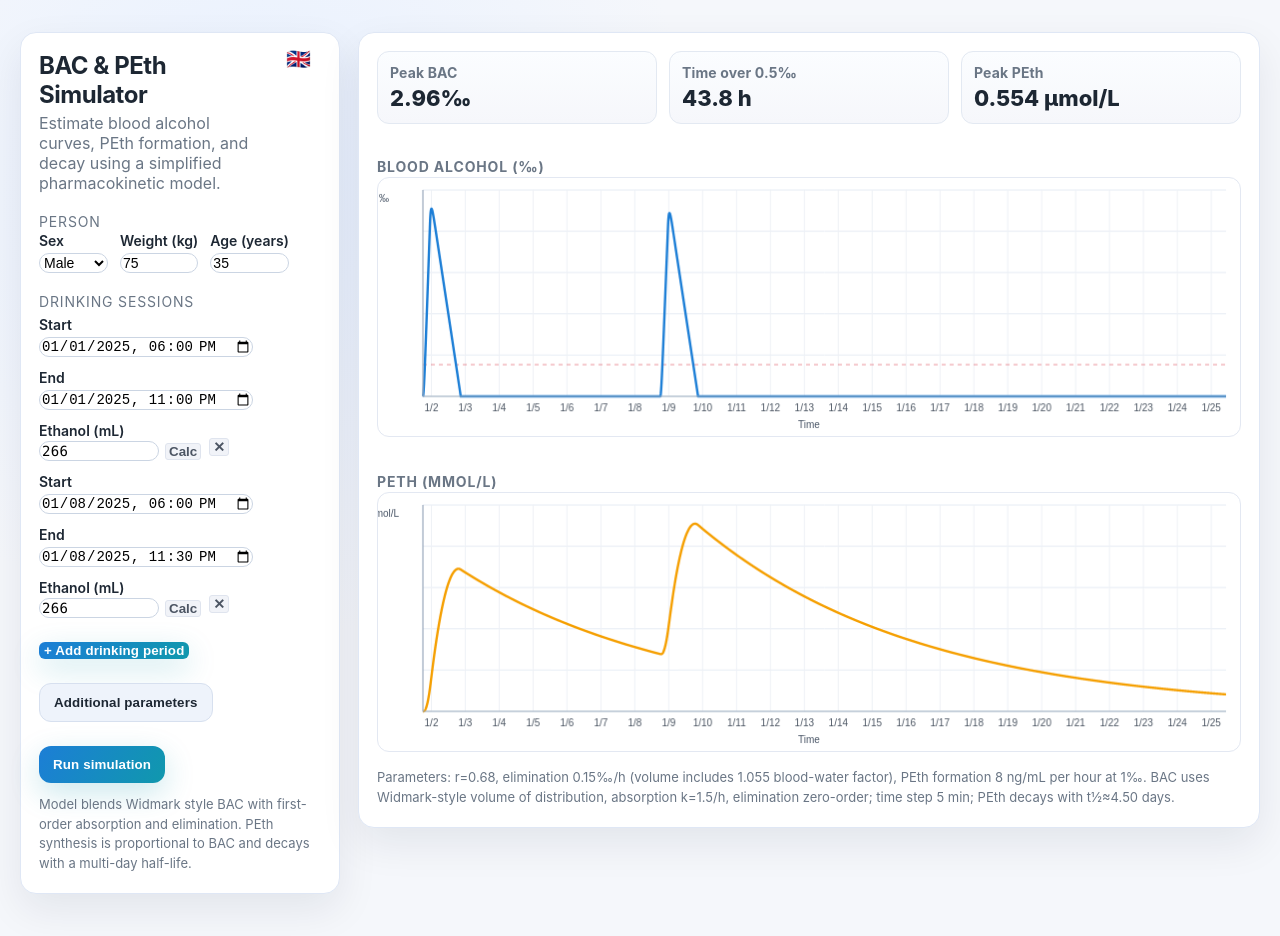
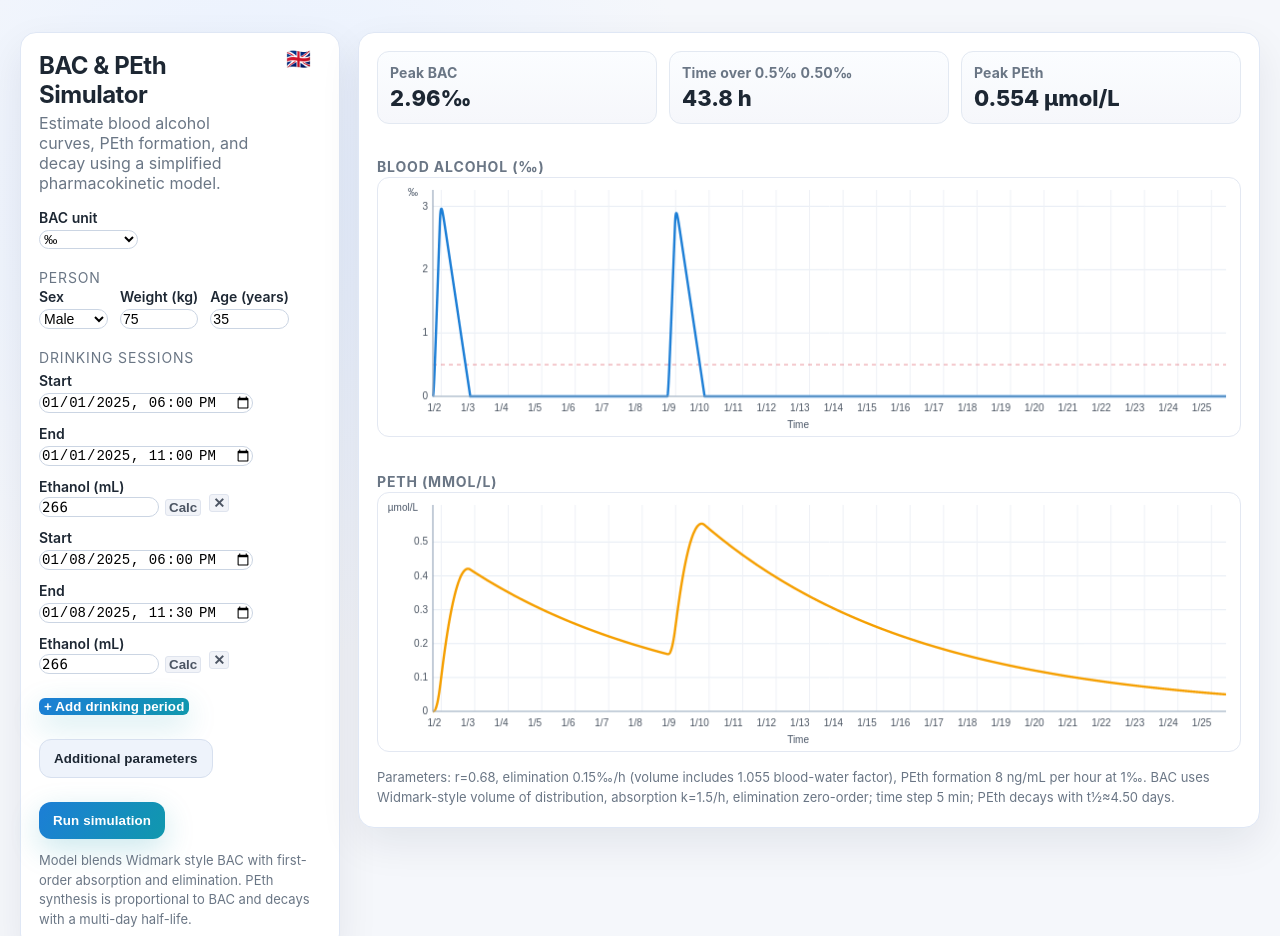
Before and after one commit to magi42/peth-sim, a website: page index.html in a window 1280 px wide. Shown: the top 936 px of the page. Drawn offline with Linux system fonts and the light colour scheme.

Commit message:
Added timestep setting, moved additional parameters to dialog, added permille labels

```diff
--- a/i18n.js
+++ b/i18n.js
@@ -33,6 +33,7 @@ const translations = {
     axisTime: 'Time',
     male: 'Male',
     female: 'Female',
+    bacUnit: 'BAC unit',
     modelNote: ({ r, elim, form, half, step }) => `Parameters: r=${r}, elimination ${elim}‰/h (volume includes 1.055 blood-water factor), PEth formation ${form} ng/mL per hour at 1‰. BAC uses Widmark-style volume of distribution, absorption k=1.5/h, elimination zero-order; time step ${step} min; PEth decays with t½≈${half} days.`,
     start: 'Start',
     end: 'End',
@@ -56,7 +57,7 @@ const translations = {
     paramsApply: 'Käytä',
     formNote: 'Malli yhdistää Widmark-tyylisen BAC:n, ensimmäisen asteen imeytymisen ja nolla-asteen eliminaation. PEth syntyy BAC:n suhteessa ja hajoaa usean päivän puoliintumisajalla.',
     statPeakBAC: 'Huippu-BAC',
-    statTimeOver: 'Aika yli 0,5‰ (yhteensä kaikki juomakerrat)',
+    statTimeOver: 'Aika (yhteensä kaikki juomakerrat) yli ',
     statPeakPEth: 'Huippu-PEth',
     chartBAC: 'Veren alkoholipitoisuus (‰)',
     chartPEth: 'PEth (µmol/L)',
@@ -70,6 +71,7 @@ const translations = {
     axisTime: 'Aika',
     male: 'Mies',
     female: 'Nainen',
+    bacUnit: 'Alkoholipitoisuuden yksikkö',
     modelNote: ({ r, elim, form, half, step }) => `Parametrit: r=${r}, eliminaatio ${elim}‰/h (sis. 1,055 verivesikerroin), PEth-synteesi ${form} ng/mL per tunti 1‰ BAC:ssa. BAC: Widmark-jakautumistilavuus, imeytyminen k=1,5/h, eliminaatio nolla-asteinen; aikasteppi ${step} min; PEth puoliintuu t½≈${half} päivässä.`,
     start: 'Alku',
     end: 'Loppu',
--- a/index.html
+++ b/index.html
@@ -22,6 +22,14 @@
           <span id="lang-flag" class="lang-flag">🇬🇧</span>
         </div>
       </div>
+      <div class="field-inline field">
+        <label for="bac-unit" id="bac-unit-label">BAC unit</label>
+        <select id="bac-unit">
+          <option value="permille">‰</option>
+          <option value="percent">% (g/100mL)</option>
+          <option value="mgL">mg/L</option>
+        </select>
+      </div>
       <form id="sim-form">
         <div class="section-title" id="person-title">Person</div>
         <div class="person-fields">
@@ -45,6 +53,7 @@
         <div class="section-title" id="sessions-title">Drinking sessions</div>
         <div id="sessions" class="sessions"></div>
         <button type="button" class="btn" id="add-session">+ Add drinking period</button>
+
         <div class="btn-row">
           <button type="button" class="btn ghost" id="more-params">Additional parameters</button>
           <button type="submit" class="btn" id="run-btn">Run simulation</button>
--- a/main.js
+++ b/main.js
@@ -10,6 +10,7 @@ const paramsForm = document.getElementById('params-form');
 const paramsClose = document.getElementById('params-close');
 const langSelect = document.getElementById('lang-select');
 const langFlag = document.getElementById('lang-flag');
+const bacUnitSelect = document.getElementById('bac-unit');
 let activeGramsInput = null;
 
 let currentLang = detectLang();
@@ -86,6 +87,10 @@ paramsForm.addEventListener('submit', (e) => {
 langSelect.addEventListener('change', () => {
   applyTranslations(langSelect.value);
 });
+bacUnitSelect.addEventListener('change', () => {
+  const result = lastResult || runSim(getParams());
+  render(result);
+});
 
 function toInputValue(date) {
   const pad = (n) => String(n).padStart(2, '0');
@@ -112,20 +117,26 @@ function render(result) {
   if (!result) return;
   lastResult = result;
   const t = translations[currentLang] || translations.en;
+  const unit = bacUnitSelect.value || 'permille';
   const { timeline } = result;
-  const peakBAC = Math.max(...timeline.map((t) => t.bac));
-  const timeOver = timeline.filter((t) => t.bac >= 0.5).length * 5; // minutes
+  const peakBACPermille = Math.max(...timeline.map((t) => t.bac));
+  const peakBAC = convertBac(peakBACPermille, unit);
+  const thresholdPermille = 0.5;
+  const thresholdConverted = convertBac(thresholdPermille, unit);
+  const timeOver = timeline.filter((t) => t.bac >= thresholdPermille).length * 5; // minutes
   const peakPEthUmol = Math.max(...timeline.map((t) => toUmolFn(t.pethNgMl)));
 
-  document.getElementById('peak-bac').textContent = `${peakBAC.toFixed(2)}‰`;
+  document.getElementById('peak-bac').textContent = formatBac(peakBAC, unit);
+  const thresholdLabel = formatBac(thresholdConverted, unit);
+  document.getElementById('time-over-label').textContent = `${t.statTimeOver} ${thresholdLabel}`;
   document.getElementById('time-over').textContent = `${(timeOver / 60).toFixed(1)} h`;
   document.getElementById('peak-peth').textContent = `${peakPEthUmol.toFixed(3)} µmol/L`;
 
-  const bacPoints = timeline.map((t) => ({ x: t.time, y: t.bac }));
+  const bacPoints = timeline.map((t) => ({ x: t.time, y: convertBac(t.bac, unit) }));
   const pethPoints = timeline.map((t) => ({ x: t.time, y: toUmolFn(t.pethNgMl) }));
 
-  const bacOptions = { color: '#1c7ed6', yLabel: '‰', warning: 0.5, valueFormatter: (v) => `${v.toFixed(3)}‰`, axisLabel: t.axisTime };
-  const pethOptions = { color: '#f59f00', yLabel: 'µmol/L', valueFormatter: (v) => `${v.toFixed(4)} µmol/L`, axisLabel: t.axisTime };
+  const bacOptions = { color: '#1c7ed6', yLabel: unitLabel(unit), warning: convertBac(0.5, unit), valueFormatter: (v) => formatBac(v, unit), axisLabel: t.axisTime, axisTick: 1.0};
+  const pethOptions = { color: '#f59f00', yLabel: 'µmol/L', valueFormatter: (v) => `${v.toFixed(4)} µmol/L`, axisLabel: t.axisTime, axisTick: 0.1 };
 
   drawChart(document.getElementById('bac-chart'), bacPoints, bacOptions);
   drawChart(document.getElementById('peth-chart'), pethPoints, pethOptions);
@@ -143,12 +154,12 @@ function render(result) {
   document.getElementById('model-note').textContent = note;
 }
 
-function drawChart(canvas, points, { color, yLabel, warning, valueFormatter, axisLabel }, highlight) {
+function drawChart(canvas, points, { color, yLabel, warning, valueFormatter, axisLabel, axisTick}, highlight) {
   const { ctx, w, h } = ensureCanvasSize(canvas);
   ctx.clearRect(0, 0, w, h);
   if (!points.length) return;
 
-  const padding = { l: 45, r: 14, t: 12, b: 40 };
+  const padding = { l: 55, r: 14, t: 12, b: 40 };
   const times = points.map((p) => p.x.getTime());
   const minT = Math.min(...times);
   const maxT = Math.max(...times);
@@ -159,7 +170,7 @@ function drawChart(canvas, points, { color, yLabel, warning, valueFormatter, axi
   const scaleX = (t) => padding.l + ((t - minT) / (maxT - minT || 1)) * (w - padding.l - padding.r);
   const scaleY = (v) => h - padding.b - ((v - minY) / (maxY - minY || 1)) * (h - padding.t - padding.b);
 
-  // day ticks at midnight boundaries
+  // Day ticks at midnight boundaries
   const midnightTicks = [];
   const firstMidnight = new Date(minT);
   firstMidnight.setHours(0, 0, 0, 0);
@@ -168,17 +179,21 @@ function drawChart(canvas, points, { color, yLabel, warning, valueFormatter, axi
     midnightTicks.push(t);
   }
 
-  // Grid
+  // Horizontal grid lines
   ctx.strokeStyle = '#e6ecf4';
   ctx.lineWidth = 1;
-  ctx.beginPath();
+  ctx.textAlign = 'right';
   const gridLines = 5;
   for (let i = 0; i <= gridLines; i++) {
-    const y = padding.t + (i / gridLines) * (h - padding.t - padding.b);
+    const tick = Math.trunc(i*axisTick*100)/100;
+    const y = scaleY(tick);
+    console.log(tick, y, padding.b, h, i);
+    ctx.beginPath();
     ctx.moveTo(padding.l, y);
     ctx.lineTo(w - padding.r, y);
+    ctx.stroke();
+    ctx.fillText(tick, 50, y+3);
   }
-  ctx.stroke();
 
   // Vertical midnight ticks
   if (midnightTicks.length) {
@@ -228,8 +243,8 @@ function drawChart(canvas, points, { color, yLabel, warning, valueFormatter, axi
   // Axis labels
   ctx.fillStyle = '#4a5667';
   ctx.font = '12px var(--sans)';
-  ctx.fillText(yLabel, 6, padding.t + 12);
-  ctx.textAlign = 'center';
+  ctx.fillText(yLabel, 40, padding.t + 6);
+  ctx.textAlign = 'right';
   ctx.fillText(axisLabel || 'Time', w / 2, h - 8);
 
   // Ticks on x
@@ -340,6 +355,7 @@ function enableHover(canvas, points, options) {
         nearest = points[i];
       }
     }
+    console.log(options);
     drawChart(canvas, points, options, {
       point: nearest,
       value: options.valueFormatter ? options.valueFormatter(nearest.y) : nearest.y.toFixed(2),
@@ -395,6 +411,7 @@ function applyTranslations(lang) {
   setText('title', t.title);
   setText('lead', t.lead);
   setText('lang-label', t.langLabel);
+  setText('bac-unit-label', t.bacUnit);
   setText('person-title', t.personTitle);
   setText('sex-label', t.sex);
   setText('weight-label', t.weight);
@@ -441,3 +458,21 @@ function detectLang() {
 
 applyTranslations(currentLang);
 render(runSim(getParams()));
+
+function convertBac(valuePermille, unit) {
+  if (unit === 'percent') return valuePermille / 10;
+  if (unit === 'mgL') return valuePermille * 1000;
+  return valuePermille;
+}
+
+function formatBac(valuePermilleConverted, unit) {
+  const suffix = unit === 'percent' ? '%' : unit === 'mgL' ? ' mg/L' : '‰';
+  const digits = unit === 'mgL' ? 1 : 2;
+  return `${valuePermilleConverted.toFixed(digits)}${suffix}`;
+}
+
+function unitLabel(unit) {
+  if (unit === 'percent') return '%';
+  if (unit === 'mgL') return 'mg/L';
+  return '‰';
+}
--- a/style.css
+++ b/style.css
@@ -61,6 +61,11 @@ p.lead {
   position: absolute;
   right: 10px;
   pointer-events: none;
+}
+#bac-unit {
+  border-radius: 10px;
+  border: 1px solid #cbd5e3;
+  background: #fff;
 }
 .layout {
   display: grid;
@@ -136,11 +141,24 @@ form input, form select {
   width: 100%;
   min-width: 100%;
 }
+
 .field-inline {
-  display: inline-flex;
+  display: block;
+  margin-top: 16px;
+  margin-bottom: 8px;
   align-items: center;
   gap: 8px;
-  margin-bottom: 8px;
+}
+
+.field-inline label {
+  display: block;
+  font-weight: 600;
+  font-size: 14px;
+  margin: 4px 0 2px;
+}
+
+.field-inline select {
+  width: auto;
 }
 
 input.grams {
@@ -162,6 +180,7 @@ form input:focus, form select:focus {
   outline: 2px solid rgba(28,126,214,0.35);
   border-color: #9ec5f8;
 }
+
 .btn {
   display: inline-flex;
   align-items: center;
```
Also changed, not shown: README.md.
